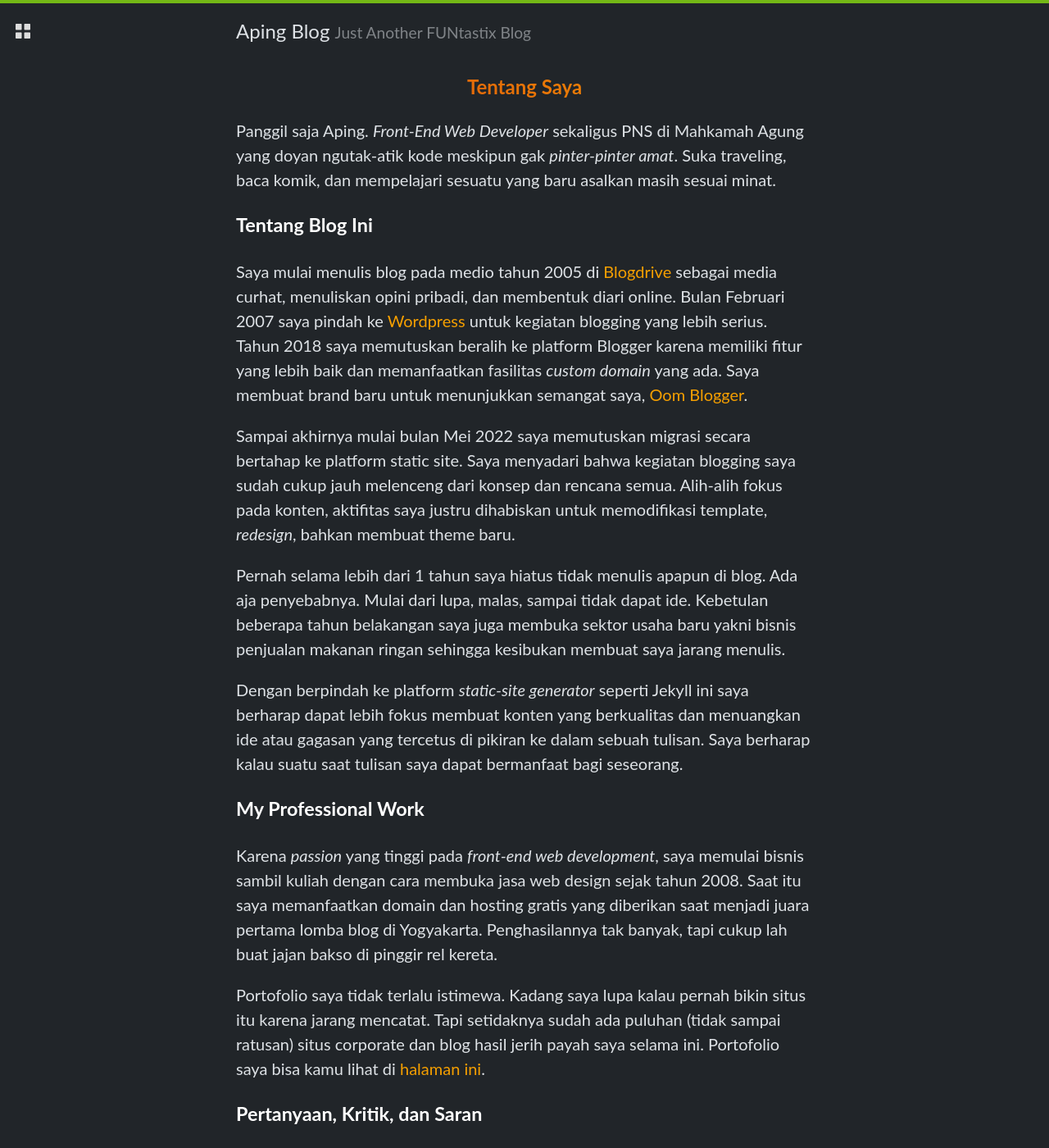
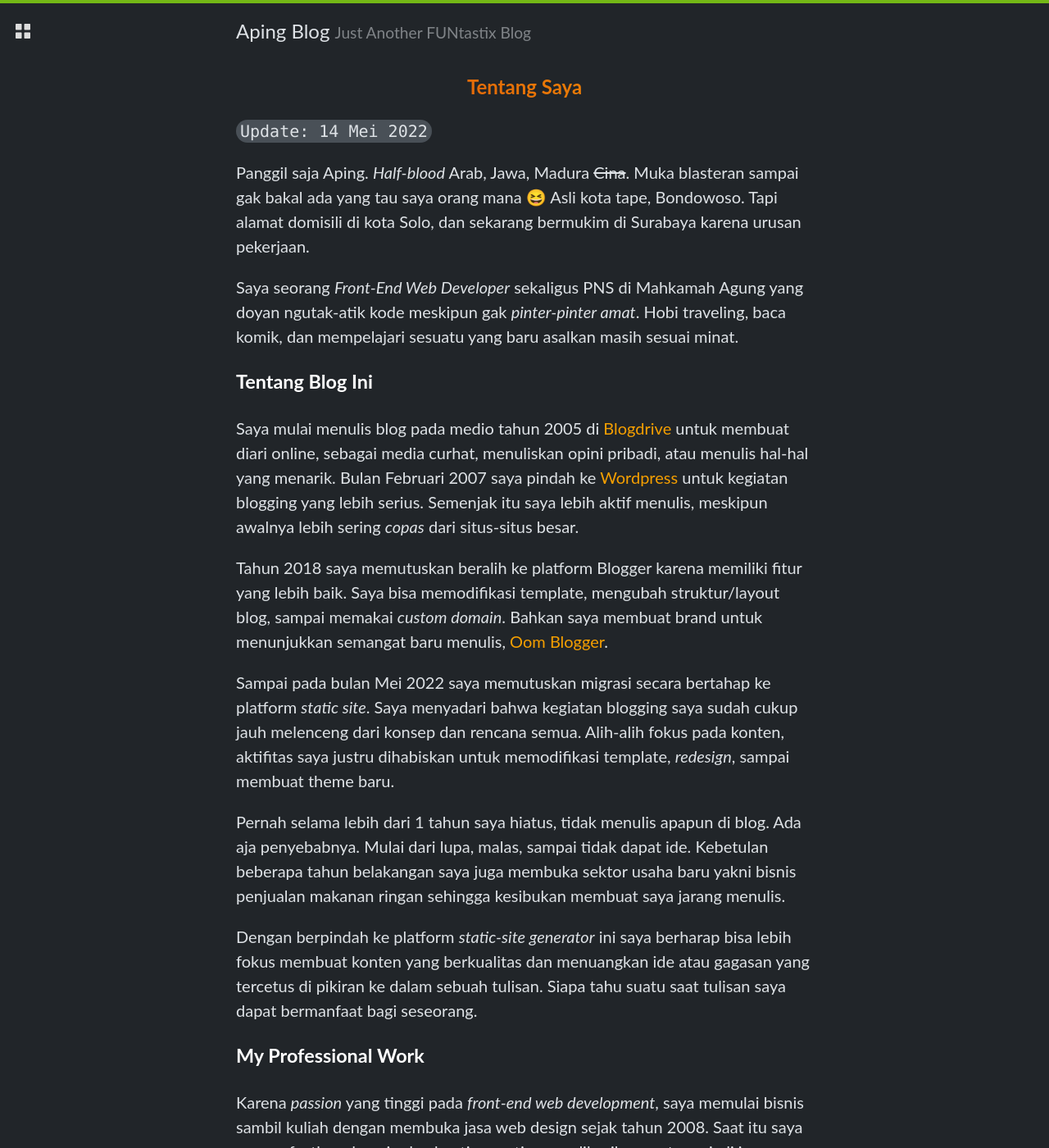
Before and after one commit to apynx/apynx.github.io, a Jekyll site: the page built from tentang-saya.md, in a window 1280 px wide and 1400 px high. Shown: the whole window at 82% size. Built offline with Jekyll 4.4.1, drawn with Linux system fonts in a browser that asks for light colours; some web fonts are replaced; some of the changed text lies outside the part shown.

Commit message:
update about

````diff
--- a/tentang-saya.md
+++ b/tentang-saya.md
@@ -3,26 +3,32 @@ layout: page
 title: Tentang Saya
 permalink: /tentang-saya/
 ---
-Panggil saja Aping. *Front-End Web Developer* sekaligus PNS di Mahkamah Agung yang doyan ngutak-atik kode meskipun gak *pinter-pinter amat*. Suka traveling, baca komik, dan mempelajari sesuatu yang baru asalkan masih sesuai minat.
+```Update: 14 Mei 2022```
+
+Panggil saja Aping. *Half-blood* Arab, Jawa, Madura ~~Cina~~. Muka blasteran sampai gak bakal ada yang tau saya orang mana 😆 Asli kota tape, Bondowoso. Tapi alamat domisili di kota Solo, dan sekarang bermukim di Surabaya karena urusan pekerjaan.
+
+Saya seorang *Front-End Web Developer* sekaligus PNS di Mahkamah Agung yang doyan ngutak-atik kode meskipun gak *pinter-pinter amat*. Hobi traveling, baca komik, dan mempelajari sesuatu yang baru asalkan masih sesuai minat.
 
 ### Tentang Blog Ini
 
-Saya mulai menulis blog pada medio tahun 2005 di [Blogdrive](http://safril.blogdrive.com "Safril Blog") sebagai media curhat, menuliskan opini pribadi, dan membentuk diari online. Bulan Februari 2007 saya pindah ke [Wordpress](https://safril.wordpress.com "Just Another Funtastic Blog") untuk kegiatan blogging yang lebih serius. Tahun 2018 saya memutuskan beralih ke platform Blogger karena memiliki fitur yang lebih baik dan memanfaatkan fasilitas *custom domain* yang ada. Saya membuat brand baru untuk menunjukkan semangat saya, [Oom Blogger](https://oom.web.id "Oom Blogger").
+Saya mulai menulis blog pada medio tahun 2005 di [Blogdrive](http://safril.blogdrive.com "Safril Blog") untuk membuat diari online, sebagai media curhat, menuliskan opini pribadi, atau menulis hal-hal yang menarik. Bulan Februari 2007 saya pindah ke [Wordpress](https://safril.wordpress.com "Just Another Funtastic Blog") untuk kegiatan blogging yang lebih serius. Semenjak itu saya lebih aktif menulis, meskipun awalnya lebih sering *copas* dari situs-situs besar.
 
-Sampai akhirnya mulai bulan Mei 2022 saya memutuskan migrasi secara bertahap ke platform static site. Saya menyadari bahwa kegiatan blogging saya sudah cukup jauh melenceng dari konsep dan rencana semua. Alih-alih fokus pada konten, aktifitas saya justru dihabiskan untuk memodifikasi template, *redesign*, bahkan membuat theme baru.
+Tahun 2018 saya memutuskan beralih ke platform Blogger karena memiliki fitur yang lebih baik. Saya bisa memodifikasi template, mengubah struktur/layout blog, sampai memakai *custom domain*. Bahkan saya membuat brand untuk menunjukkan semangat baru menulis, [Oom Blogger](https://oom.web.id "Oom Blogger").
 
-Pernah selama lebih dari 1 tahun saya hiatus tidak menulis apapun di blog. Ada aja penyebabnya. Mulai dari lupa, malas, sampai tidak dapat ide. Kebetulan beberapa tahun belakangan saya juga membuka sektor usaha baru yakni bisnis penjualan makanan ringan sehingga kesibukan membuat saya jarang menulis.
+Sampai pada bulan Mei 2022 saya memutuskan migrasi secara bertahap ke platform *static site*. Saya menyadari bahwa kegiatan blogging saya sudah cukup jauh melenceng dari konsep dan rencana semua. Alih-alih fokus pada konten, aktifitas saya justru dihabiskan untuk memodifikasi template, *redesign*, sampai membuat theme baru.
 
-Dengan berpindah ke platform *static-site generator* seperti Jekyll ini saya berharap dapat lebih fokus membuat konten yang berkualitas dan menuangkan ide atau gagasan yang tercetus di pikiran ke dalam sebuah tulisan. Saya berharap kalau suatu saat tulisan saya dapat bermanfaat bagi seseorang.
+Pernah selama lebih dari 1 tahun saya hiatus, tidak menulis apapun di blog. Ada aja penyebabnya. Mulai dari lupa, malas, sampai tidak dapat ide. Kebetulan beberapa tahun belakangan saya juga membuka sektor usaha baru yakni bisnis penjualan makanan ringan sehingga kesibukan membuat saya jarang menulis.
+
+Dengan berpindah ke platform *static-site generator* ini saya berharap bisa lebih fokus membuat konten yang berkualitas dan menuangkan ide atau gagasan yang tercetus di pikiran ke dalam sebuah tulisan. Siapa tahu suatu saat tulisan saya dapat bermanfaat bagi seseorang.
 
 ### My Professional Work
 
-Karena *passion* yang tinggi pada *front-end web development*, saya memulai bisnis sambil kuliah dengan cara membuka jasa web design sejak tahun 2008. Saat itu saya memanfaatkan domain dan hosting gratis yang diberikan saat menjadi juara pertama lomba blog di Yogyakarta. Penghasilannya tak banyak, tapi cukup lah buat jajan bakso di pinggir rel kereta.
+Karena *passion* yang tinggi pada *front-end web development*, saya memulai bisnis sambil kuliah dengan membuka jasa web design sejak tahun 2008. Saat itu saya memanfaatkan domain dan hosting gratis yang diberikan saat menjadi juara pertama lomba blog di Yogyakarta. Penghasilannya tak banyak, tapi cukup lah buat jajan bakso di pinggir rel kereta.
 
-Portofolio saya tidak terlalu istimewa. Kadang saya lupa kalau pernah bikin situs itu karena jarang mencatat. Tapi setidaknya sudah ada puluhan (tidak sampai ratusan) situs corporate dan blog hasil jerih payah saya selama ini. Portofolio saya bisa kamu lihat di [halaman ini](/portofolio/ "Portofolio Saya").
+Portofolio juga tidak terlalu istimewa. Kadang malah lupa kalau pernah bikin situs itu, maklum kebiasaan jarang mencatat. Tapi setidaknya sudah ada ~~ratusan~~ puluhan situs corporate dan blog hasil jerih payah saya selama ini. Portofolio saya bisa kamu lihat di [halaman ini](/portofolio/ "Portofolio Saya").
 
 ### Pertanyaan, Kritik, dan Saran
 
 Buat kamu yang punya pertanyaan, masukan, kritik, atau saran silahkan hubungi saya lewat form [Kontak](/kontak/ "Hubungi Saya"). Jangan lupa mencantumkan no.HP atau email agar saya bisa membalas pesanmu sesegera mungkin. Buat para pembaca, terima kasih sudah meluangkan waktu untuk mampir ke gubuk saya ini 🙏
 
-> Dan semoga langit di atas kota Sidoarjo ini tak lagi mendung...
+> Dan semoga langit di atas kota Sidoarjo esok tak lagi mendung...
````
Also changed, not shown: _posts/2022-05-14-ngicipin-hugo.md (+1 -1 lines).
